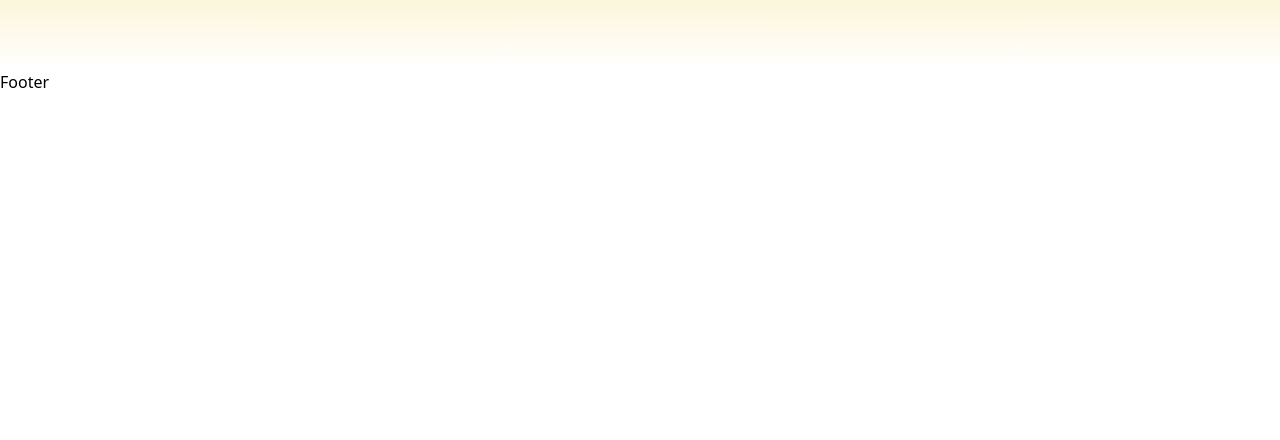
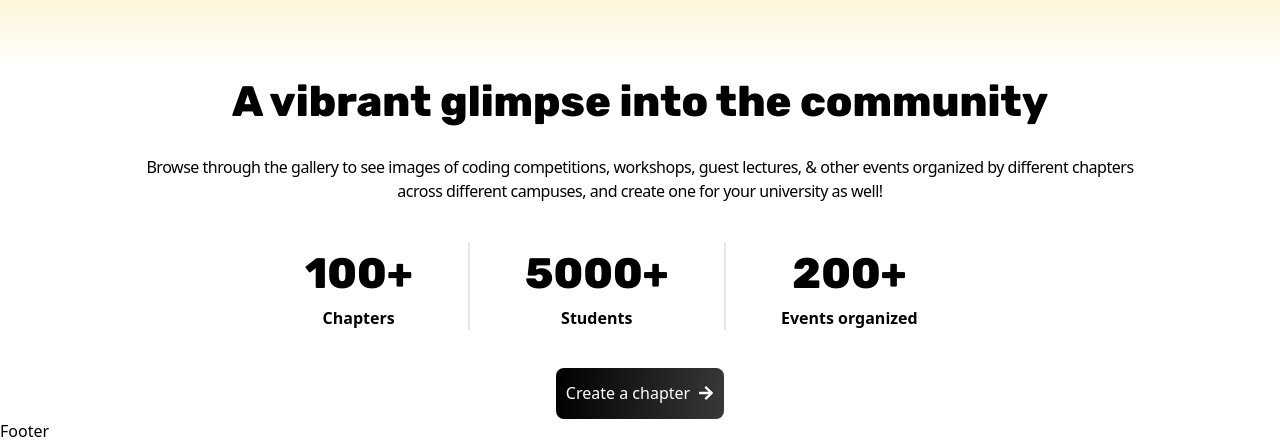
Before and after one commit to suriyaaap13/CPP-LP, a React (Vite) app: page / in a window 1280 px wide. Shown: the part 2404-2844 px from the top of the page. Before the commit the page ends 2498 px from the top, so only its background shows below. Built offline with nearby package versions, Linux system fonts and the light colour scheme.

Commit message:
Set up the community Section

```diff
--- a/src/App.jsx
+++ b/src/App.jsx
@@ -4,6 +4,8 @@ import Section2 from './components/Section2';
 import Section3 from './components/Section3';
 import Section4 from './components/Section4';
 import Section1 from './components/Section1';
+import Section5 from './components/Section5';
+
 
 export default function App() {
   return (
@@ -22,6 +24,7 @@ export default function App() {
       <Section4/>
 
       {/* Community Section */}
+      <Section5/>
 
       {/* FAQs Accordion Section */}
 
--- /dev/null
+++ b/src/components/ContactUs.jsx
@@ -0,0 +1,9 @@
+import React from 'react';
+
+export default function ContactUs() {
+  return (
+    <div>
+      Contact Us Section
+    </div>
+  )
+}
--- /dev/null
+++ b/src/components/Section5.jsx
@@ -0,0 +1,34 @@
+import React from 'react';
+import { FaArrowRight } from "react-icons/fa";
+
+
+export default function Section5() {
+  return (
+    <div>
+      <div className='font-rubik font-extrabold text-[3.33vw] text-center'>A vibrant glimpse into the community</div>
+      <div className='font-dmSans font-normal text-[1.25vw] tracking-[-0.03em] text-center px-[11vw] my-[1.67vw]'>
+      Browse through the gallery to see images of coding competitions, workshops, guest lectures, & other events organized by different chapters across different campuses, and create one for your university as well!
+      </div>
+      <div className='flex px-[19.5vw] my-[3vw]'>
+        <div className='px-[4.32vw] '>
+            <div className='font-rubik font-extrabold text-[3.33vw] text-center'>100+</div>
+            <div className='font-dmSans font-bold text-center'>Chapters</div>
+        </div>
+        <div className='px-[4.32vw] border-x-2'>
+            <div className='font-rubik font-extrabold text-[3.33vw] text-center'>5000+</div>
+            <div className='font-dmSans font-bold text-center'>Students</div>
+        </div>
+        <div className='px-[4.32vw]'>
+            <div className='font-rubik font-extrabold text-[3.33vw] text-center'>200+</div>
+            <div className='font-dmSans font-bold text-center'>Events organized</div>
+        </div>
+      </div>
+      <div className='flex justify-center'>
+        <button className='flex justify-center items-center gradient-dark-btn px-[0.8vw] py-[1.042vw] rounded-lg text-white'>
+            <span className='mr-2'>Create a chapter</span>
+            <span className='flex justify-center items-center'><FaArrowRight/></span>
+        </button>
+      </div>
+    </div>
+  )
+}
```
